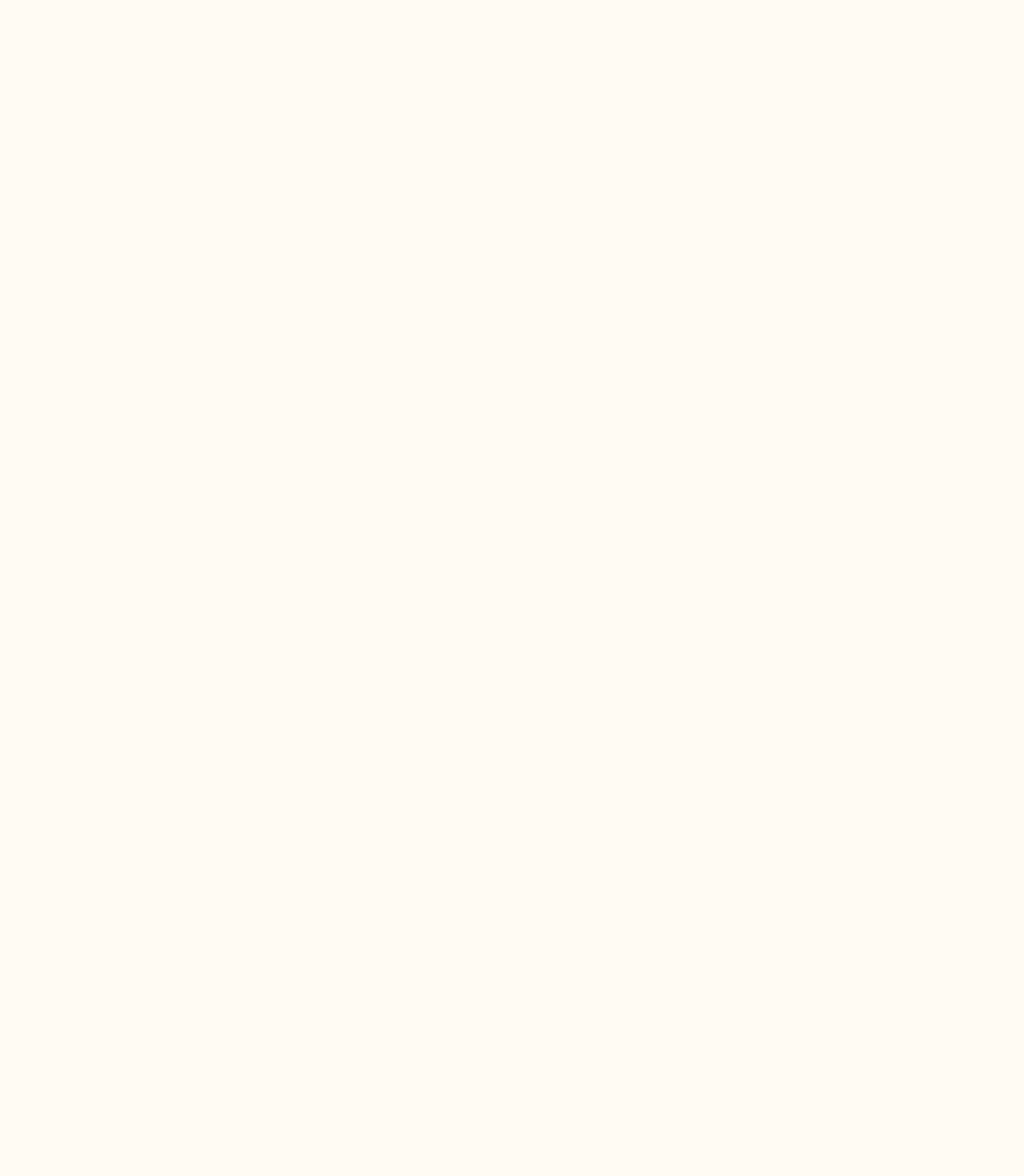
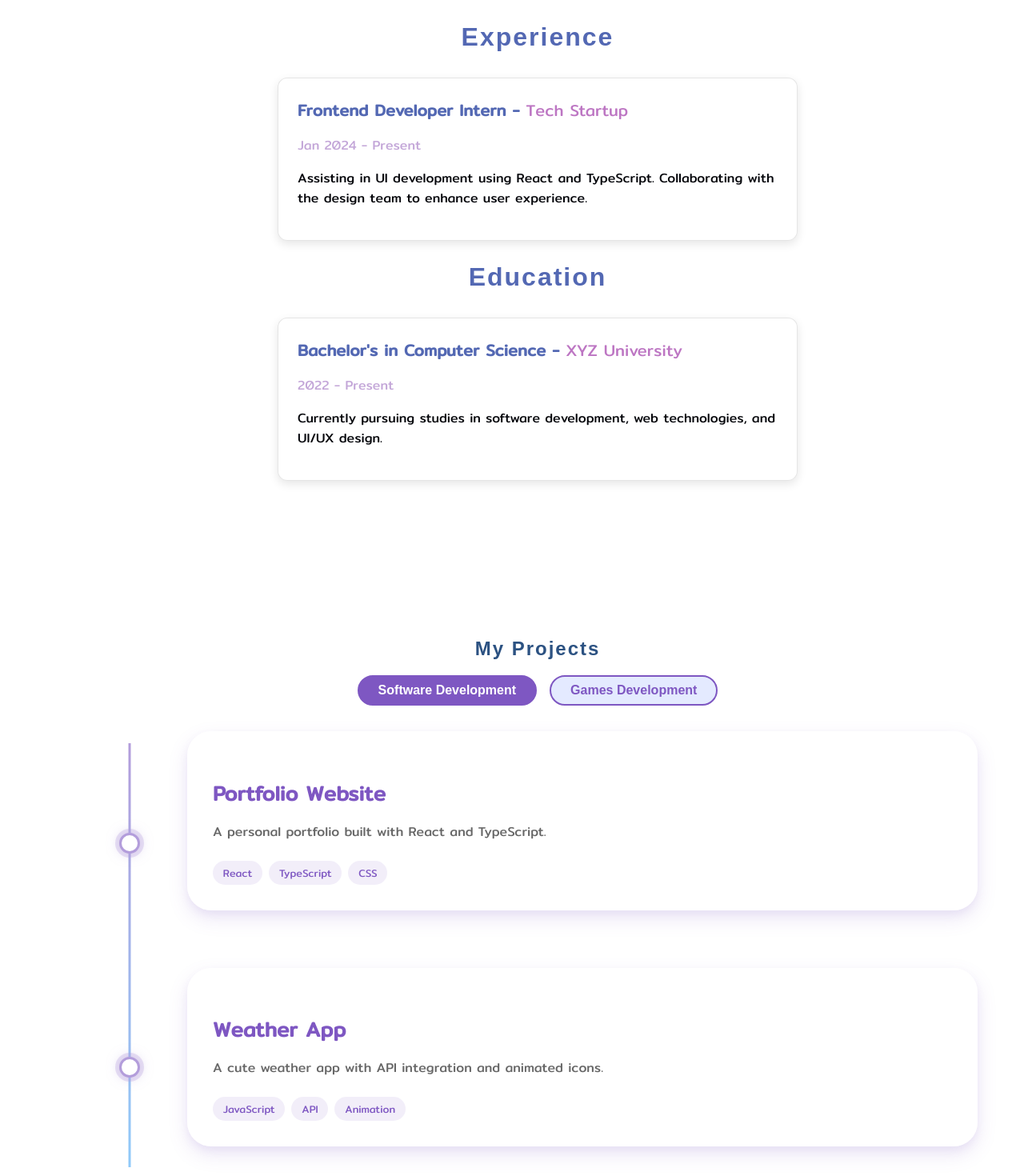
Before and after one commit to Yunnna005/Portfolio, a React (Vite) app: page / in a window 1280 px wide. Shown: the part 1220-2690 px from the top of the page at 80% size. Before the commit the page ends 1142 px from the top, so only its background shows below. Built offline with nearby package versions, Linux system fonts and the light colour scheme; a web font is replaced by a local one.

Commit message:
Start woring on Projects section. Added Education and Experience sections

```diff
--- a/src/App.css
+++ b/src/App.css
@@ -99,7 +99,6 @@ body {
 
 .skills {
   padding: 3rem 2rem;
-  background: linear-gradient(180deg, rgb(255, 255, 255) 0%, #e6f3ff 100%);
   position: relative;
   overflow: hidden;
   width: 100vw;
@@ -234,3 +233,299 @@ body {
     transform: translateY(0);
   }
 }
+
+.experience-education {
+  position: relative;
+  padding: 5rem 2rem;
+  text-align: center;
+  overflow: hidden;
+  margin-left: calc(-50vw + 50%);
+  margin-right: calc(-50vw + 50%);
+  width: 100vw;
+}
+
+.experience-education h2 {
+  font-size: 2rem;
+  color: var(--primary-color);
+  margin-bottom: 2rem;
+}
+
+.experience-list,
+.education-list {
+  display: flex;
+  flex-direction: column;
+  align-items: center;
+  gap: 1.5rem;
+}
+
+.experience-item,
+.education-item {
+  background: rgba(255, 255, 255, 0.6);
+  backdrop-filter: blur(8px);
+  border: 1px solid rgba(0, 0, 0, 0.1);
+  border-radius: 12px;
+  padding: 1.5rem;
+  width: 100%;
+  max-width: 600px;
+  box-shadow: 0 4px 12px rgba(0, 0, 0, 0.1);
+  text-align: left;
+  transition: transform 0.3s ease;
+}
+
+.experience-item:hover,
+.education-item:hover {
+  transform: translateY(-5px);
+}
+
+.experience-item h3,
+.education-item h3 {
+  font-size: 1.25rem;
+  color: var(--primary-color);
+  margin: 0 0 0.5rem;
+}
+
+.experience-item h3 span,
+.education-item h3 span {
+  color: var(--accent-color);
+  font-weight: 500;
+}
+
+.duration {
+  font-size: 1rem;
+  color: var(--secondary-color);
+  font-weight: 500;
+  margin-bottom: 0.5rem;
+}
+
+p {
+  color: var(--foreground-color);
+  font-size: 1rem;
+}
+
+.wave-top,
+.wave-bottom {
+  position: absolute;
+  left: 0;
+  width: 100%;
+  height: 80px;
+  overflow: hidden;
+  line-height: 0;
+}
+
+.wave-top {
+  top: 0;
+}
+
+.wave-bottom {
+  bottom: 0;
+}
+
+.wave-top svg,
+.wave-bottom svg {
+  position: relative;
+  display: block;
+  width: calc(100% + 1.3px);
+  height: 80px;
+}
+
+.projects-section {
+  padding: 6rem 2rem;
+  width: 100vw;
+  margin-left: calc(-50vw + 50%);
+  margin-right: calc(-50vw + 50%);
+  overflow: hidden;
+  position: relative;
+}
+
+/* Timeline layout */
+.timeline-container {
+  display: flex;
+  max-width: 1100px;
+  margin: 0 auto;
+  position: relative;
+  z-index: 2;
+}
+
+.timeline-line {
+  width: 80px;
+  position: relative;
+  margin-right: 2rem;
+}
+
+.timeline-line::before {
+  content: "";
+  position: absolute;
+  top: 15px;
+  bottom: 15px;
+  left: 50%;
+  width: 3px;
+  background: linear-gradient(to bottom, #b39ddb, #90caf9);
+  transform: translateX(-50%);
+}
+
+.timeline-point {
+  width: 100%;
+  height: 280px;
+  position: relative;
+  display: flex;
+  justify-content: center;
+  align-items: center;
+}
+
+.point-inner {
+  width: 20px;
+  height: 20px;
+  border-radius: 50%;
+  background: white;
+  border: 3px solid #b39ddb;
+  box-shadow: 0 0 0 5px rgba(179, 157, 219, 0.3),
+    0 0 15px rgba(179, 157, 219, 0.5);
+  position: relative;
+  z-index: 2;
+}
+
+/* Projects list */
+.projects-list {
+  flex: 1;
+  display: flex;
+  flex-direction: column;
+  gap: 3.5rem;
+}
+
+.project-card {
+  position: relative;
+  margin-bottom: 1rem;
+}
+
+/* Enhanced cloud shape */
+.cloud-shape {
+  background: white;
+  border-radius: 30px;
+  padding: 2rem;
+  box-shadow: 0 10px 25px rgba(126, 87, 194, 0.15),
+    0 5px 10px rgba(166, 144, 219, 0.1),
+    inset 0 -4px 8px rgba(255, 255, 255, 0.7),
+    inset 0 4px 8px rgba(255, 255, 255, 0.9);
+  position: relative;
+  transition: transform 0.3s ease, box-shadow 0.3s ease;
+  z-index: 1;
+}
+
+.cloud-content {
+  position: relative;
+  z-index: 2;
+}
+
+.cloud-content h3 {
+  font-size: 1.6rem;
+  color: #7e57c2;
+  margin-bottom: 1rem;
+}
+
+.cloud-content p {
+  font-size: 1rem;
+  color: #666;
+  margin-bottom: 1.5rem;
+  line-height: 1.5;
+}
+
+/* Project tags */
+.project-tags {
+  display: flex;
+  flex-wrap: wrap;
+  gap: 0.5rem;
+}
+
+.tag {
+  background: rgba(126, 87, 194, 0.1);
+  color: #7e57c2;
+  font-size: 0.8rem;
+  padding: 0.3rem 0.8rem;
+  border-radius: 15px;
+  font-weight: 500;
+}
+
+/* Responsive adjustments */
+@media (max-width: 768px) {
+  .projects-section {
+    padding: 4rem 1rem;
+  }
+
+  .timeline-container {
+    flex-direction: column;
+  }
+
+  .timeline-line {
+    width: 100%;
+    height: 60px;
+    margin-right: 0;
+    margin-bottom: 1rem;
+    display: flex;
+    justify-content: center;
+  }
+
+  .timeline-line::before {
+    top: 50%;
+    left: 15px;
+    right: 15px;
+    bottom: auto;
+    width: auto;
+    height: 3px;
+    transform: translateY(-50%);
+  }
+
+  .timeline-point {
+    display: none;
+  }
+
+  .cloud-shape {
+    padding: 1.5rem;
+  }
+
+  .cloud-bump {
+    transform: scale(0.8);
+  }
+
+  .bump1,
+  .bump2,
+  .bump3 {
+    top: -15px;
+  }
+
+  .bump4,
+  .bump5 {
+    bottom: -10px;
+  }
+
+  .cloud-content h3 {
+    font-size: 1.3rem;
+  }
+}
+.filter-buttons {
+  display: flex;
+  justify-content: center;
+  margin-bottom: 2rem;
+  gap: 1rem;
+}
+
+.filter-buttons button {
+  background: #e4eaff;
+  border: 2px solid #7e57c2;
+  padding: 0.5rem 1.5rem;
+  border-radius: 25px;
+  cursor: pointer;
+  font-weight: bold;
+  font-size: 1rem;
+  color: #7e57c2;
+  transition: all 0.3s ease;
+}
+
+.filter-buttons button.active {
+  background: #7e57c2;
+  color: white;
+}
+
+/* Optional: Hover Effect */
+.filter-buttons button:hover {
+  background: #d1c4e9;
+}
--- a/src/App.tsx
+++ b/src/App.tsx
@@ -2,7 +2,8 @@ import "./App.css";
 import Header from "./components/Header";
 import Hero from "./components/Hero";
 import Skills from "./components/Skills";
-
+import ExperienceEducation from "./components/ExperienceEducation";
+import Projects from "./components/Projects";
 function App() {
   return (
     <>
@@ -10,6 +11,8 @@ function App() {
       <Hero />
       <div className="content-wrapper">
         <Skills />
+        <ExperienceEducation />
+        <Projects />
       </div>
     </>
   );
--- /dev/null
+++ b/src/components/ExperienceEducation.tsx
@@ -0,0 +1,51 @@
+export default function ExperienceEducation() {
+  const experience = [
+    {
+      role: "Frontend Developer Intern",
+      company: "Tech Startup",
+      duration: "Jan 2024 - Present",
+      description:
+        "Assisting in UI development using React and TypeScript. Collaborating with the design team to enhance user experience.",
+    },
+  ];
+
+  const education = [
+    {
+      degree: "Bachelor's in Computer Science",
+      university: "XYZ University",
+      duration: "2022 - Present",
+      description:
+        "Currently pursuing studies in software development, web technologies, and UI/UX design.",
+    },
+  ];
+
+  return (
+    <section className="experience-education">
+      <h2>Experience</h2>
+      <div className="experience-list">
+        {experience.map((exp, index) => (
+          <div key={index} className="experience-item">
+            <h3>
+              {exp.role} - <span>{exp.company}</span>
+            </h3>
+            <p className="duration">{exp.duration}</p>
+            <p>{exp.description}</p>
+          </div>
+        ))}
+      </div>
+
+      <h2>Education</h2>
+      <div className="education-list">
+        {education.map((edu, index) => (
+          <div key={index} className="education-item">
+            <h3>
+              {edu.degree} - <span>{edu.university}</span>
+            </h3>
+            <p className="duration">{edu.duration}</p>
+            <p>{edu.description}</p>
+          </div>
+        ))}
+      </div>
+    </section>
+  );
+}
--- /dev/null
+++ b/src/components/Projects.tsx
@@ -0,0 +1,94 @@
+import { useState } from "react";
+
+export default function Projects() {
+  const [selectedCategory, setSelectedCategory] = useState(
+    "Software Development"
+  );
+
+  const projects = [
+    {
+      name: "Portfolio Website",
+      description: "A personal portfolio built with React and TypeScript.",
+      tags: ["React", "TypeScript", "CSS"],
+      category: "Software Development",
+    },
+    {
+      name: "Weather App",
+      description:
+        "A cute weather app with API integration and animated icons.",
+      tags: ["JavaScript", "API", "Animation"],
+      category: "Software Development",
+    },
+    {
+      name: "Game Prototype",
+      description: "A 2D platformer made in Unity.",
+      tags: ["Unity", "C#", "Game Dev"],
+      category: "Games Development",
+    },
+  ];
+
+  const filteredProjects = projects.filter(
+    (project) => project.category === selectedCategory
+  );
+
+  return (
+    <section className="projects-section">
+      <h2>My Projects</h2>
+
+      {/* Filter Buttons */}
+      <div className="filter-buttons">
+        <button
+          className={
+            selectedCategory === "Software Development" ? "active" : ""
+          }
+          onClick={() => setSelectedCategory("Software Development")}
+        >
+          Software Development
+        </button>
+        <button
+          className={selectedCategory === "Games Development" ? "active" : ""}
+          onClick={() => setSelectedCategory("Games Development")}
+        >
+          Games Development
+        </button>
+      </div>
+
+      <div className="timeline-container">
+        <div className="timeline-line">
+          {filteredProjects.map((_, index) => (
+            <div className="timeline-point" key={index}>
+              <div className="point-inner"></div>
+            </div>
+          ))}
+        </div>
+
+        <div className="projects-list">
+          {filteredProjects.map((project, index) => (
+            <div className="project-card" key={index}>
+              <div className="cloud-shape">
+                <div className="cloud-bump bump1"></div>
+                <div className="cloud-bump bump2"></div>
+                <div className="cloud-bump bump3"></div>
+                <div className="cloud-bump bump4"></div>
+                <div className="cloud-bump bump5"></div>
+                <div className="cloud-bump bump6"></div>
+                <div className="cloud-bump bump7"></div>
+                <div className="cloud-content">
+                  <h3>{project.name}</h3>
+                  <p>{project.description}</p>
+                  <div className="project-tags">
+                    {project.tags.map((tag, tagIndex) => (
+                      <span key={tagIndex} className="tag">
+                        {tag}
+                      </span>
+                    ))}
+                  </div>
+                </div>
+              </div>
+            </div>
+          ))}
+        </div>
+      </div>
+    </section>
+  );
+}
--- a/src/index.css
+++ b/src/index.css
@@ -1,7 +1,11 @@
 @import url("https://fonts.googleapis.com/css2?family=Madimi+One&family=Mitr&display=swap");
 
 :root {
-  --background-color: rgb(255, 251, 243);
+  --background-color: linear-gradient(
+    180deg,
+    rgb(255, 255, 255) 0%,
+    #e6f3ff 100%
+  );
   --foreground-color: #04050a;
   --primary-color: #5368b3;
   --secondary-color: #c3a6d8;
@@ -13,12 +17,13 @@
 }
 
 h1,
-h2,
-h3,
-h4,
-h5,
-h6 {
+h2 {
   font-family: var(--font-header);
+  color: #2c5282;
+  text-align: center;
+  letter-spacing: 2px;
+  position: relative;
+  z-index: 1;
 }
 
 body {
```
